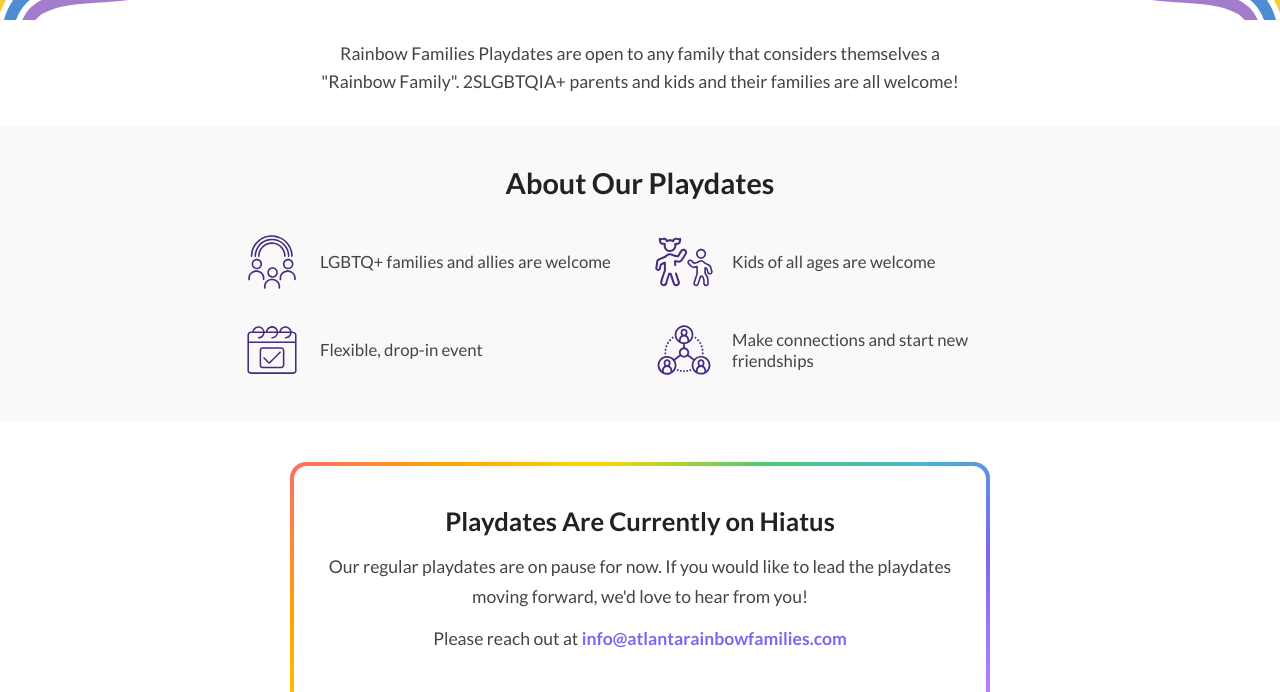
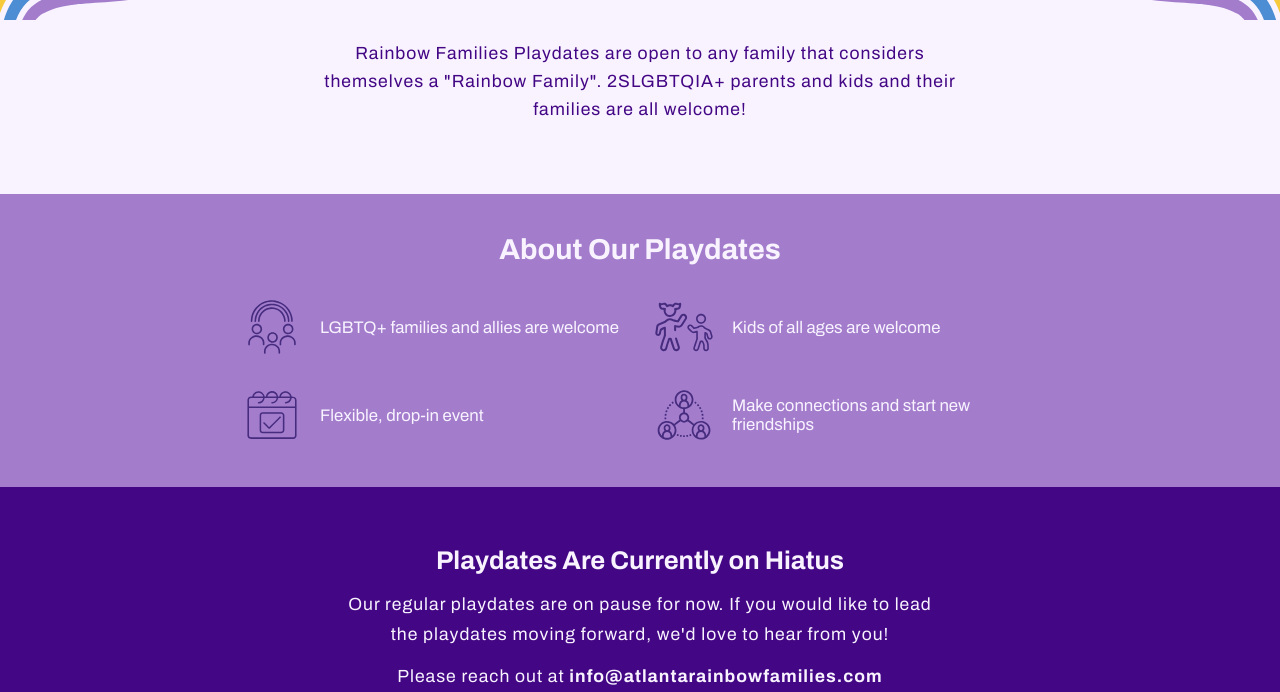
Before and after one commit to ackerley/atlantarainbowfamilies.com, a plain HTML site: page public/index.html in a window 1280 px wide. Shown: the part 105-797 px from the top of the page. Drawn offline with Linux system fonts and the light colour scheme.

Commit message:
Match original site branding: purple color scheme and Archivo font
Use the original Webflow site's color palette (lavender background,
primary/secondary purple sections) and swap in Archivo as a free
alternative to Trade Gothic Next.

Co-Authored-By: Claude Opus 4.6 (1M context) <noreply@anthropic.com>

```diff
--- a/public/index.html
+++ b/public/index.html
@@ -8,14 +8,20 @@
   <link rel="icon" type="image/png" href="/assets/favicon.png">
   <link rel="preconnect" href="https://fonts.googleapis.com">
   <link rel="preconnect" href="https://fonts.gstatic.com" crossorigin>
-  <link href="https://fonts.googleapis.com/css2?family=Lato:ital,wght@0,100;0,300;0,400;0,700;0,900;1,100;1,300;1,400;1,700;1,900&display=swap" rel="stylesheet">
+  <link href="https://fonts.googleapis.com/css2?family=Archivo:ital,wght@0,100..900;1,100..900&family=Lato:ital,wght@0,100;0,300;0,400;0,700;0,900;1,100;1,300;1,400;1,700;1,900&display=swap" rel="stylesheet">
   <style>
+    :root {
+      --base-lav: #f8f3ff;
+      --primary-purple: #430684;
+      --secondary-purple: #a37dcc;
+    }
+
     *, *::before, *::after { box-sizing: border-box; margin: 0; padding: 0; }
 
     body {
-      font-family: 'Lato', sans-serif;
-      color: #333;
-      background: #fff;
+      font-family: 'Archivo', 'Lato', sans-serif;
+      color: var(--primary-purple);
+      background: var(--base-lav);
       min-height: 100vh;
       display: flex;
       flex-direction: column;
@@ -62,20 +68,22 @@
       padding: 20px 20px 30px;
       font-size: 1.1rem;
       line-height: 1.6;
-      color: #444;
+      letter-spacing: 1px;
+      color: var(--primary-purple);
     }
 
     /* About section */
     .about {
-      background: #f9f9f9;
+      background: var(--secondary-purple);
       padding: 40px 20px;
+      margin-top: 40px;
     }
 
     .about h2 {
       text-align: center;
       font-size: 1.8rem;
       margin-bottom: 30px;
-      color: #222;
+      color: var(--base-lav);
     }
 
     .features {
@@ -100,47 +108,38 @@
 
     .feature p {
       font-size: 1.05rem;
-      color: #444;
+      color: var(--base-lav);
     }
 
     /* Hiatus notice */
     .hiatus {
-      background: linear-gradient(135deg, #ff6b6b 0%, #ffa500 17%, #ffd700 33%, #4ecb71 50%, #45b7d1 67%, #7b68ee 83%, #c084fc 100%);
-      padding: 4px;
-      margin: 40px 20px;
-      border-radius: 16px;
-      max-width: 700px;
-      margin-left: auto;
-      margin-right: auto;
-    }
-
-    .hiatus-inner {
-      background: #fff;
-      border-radius: 13px;
-      padding: 40px 30px;
+      background: var(--primary-purple);
+      padding: 60px 20px;
       text-align: center;
     }
 
-    .hiatus-inner h2 {
+    .hiatus h2 {
       font-size: 1.6rem;
-      color: #222;
+      color: var(--base-lav);
       margin-bottom: 16px;
     }
 
-    .hiatus-inner p {
+    .hiatus p {
       font-size: 1.1rem;
       line-height: 1.7;
-      color: #444;
-      margin-bottom: 12px;
+      letter-spacing: 1px;
+      color: var(--base-lav);
+      max-width: 600px;
+      margin: 0 auto 12px;
     }
 
-    .hiatus-inner a {
-      color: #7b68ee;
+    .hiatus a {
+      color: var(--base-lav);
+      font-weight: 700;
       text-decoration: none;
-      font-weight: 700;
     }
 
-    .hiatus-inner a:hover {
+    .hiatus a:hover {
       text-decoration: underline;
     }
 
@@ -166,10 +165,6 @@
 
       .features {
         grid-template-columns: 1fr;
-      }
-
-      .hiatus-inner {
-        padding: 30px 20px;
       }
     }
   </style>
@@ -209,11 +204,9 @@
   </section>
 
   <section class="hiatus">
-    <div class="hiatus-inner">
-      <h2>Playdates Are Currently on Hiatus</h2>
-      <p>Our regular playdates are on pause for now. If you would like to lead the playdates moving forward, we'd love to hear from you!</p>
-      <p>Please reach out at <a href="mailto:info@atlantarainbowfamilies.com?subject=Leading%20Playdates">info@atlantarainbowfamilies.com</a></p>
-    </div>
+    <h2>Playdates Are Currently on Hiatus</h2>
+    <p>Our regular playdates are on pause for now. If you would like to lead the playdates moving forward, we'd love to hear from you!</p>
+    <p>Please reach out at <a href="mailto:info@atlantarainbowfamilies.com?subject=Leading%20Playdates">info@atlantarainbowfamilies.com</a></p>
   </section>
 
   <footer class="footer">
```
